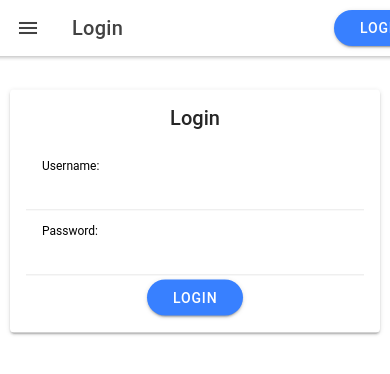
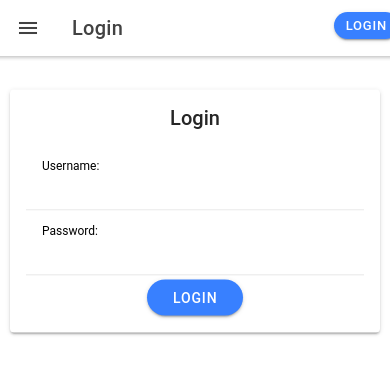
Before and after one commit to tgillam/workout-builder, a React (Create React App) app: page /login in a window 390 px wide. Shown: the top 374 px of the page. Built offline with nearby package versions, Linux system fonts and the light colour scheme.

Commit message:
more mobile issues;

```diff
--- a/src/components/Header.css
+++ b/src/components/Header.css
@@ -2,7 +2,11 @@
     text-align: center;
     position: absolute;
     left: 85%;
-    right: 5%;
-    top: 10%;
+    right: 10%;
+    top: 15%;
     /* transform: translateY(-50%); */
   }
+
+  .button {
+
+  }
--- a/src/components/Header.tsx
+++ b/src/components/Header.tsx
@@ -28,7 +28,7 @@ const Header: React.FC<ContainerProps> = ({ name }) => {
       </IonButtons>
       <IonTitle>{name}</IonTitle>
       <div className="header">
-        <IonButton color="primary" shape="round" onClick={ authenticate }>{ getAccessToken() ? "Logout" : "Login"}</IonButton>
+        <IonButton size="small" color="primary" shape="round" onClick={ authenticate }>{ getAccessToken() ? "Logout" : "Login"}</IonButton>
       </div>
     </IonToolbar>
   </IonHeader>
```
